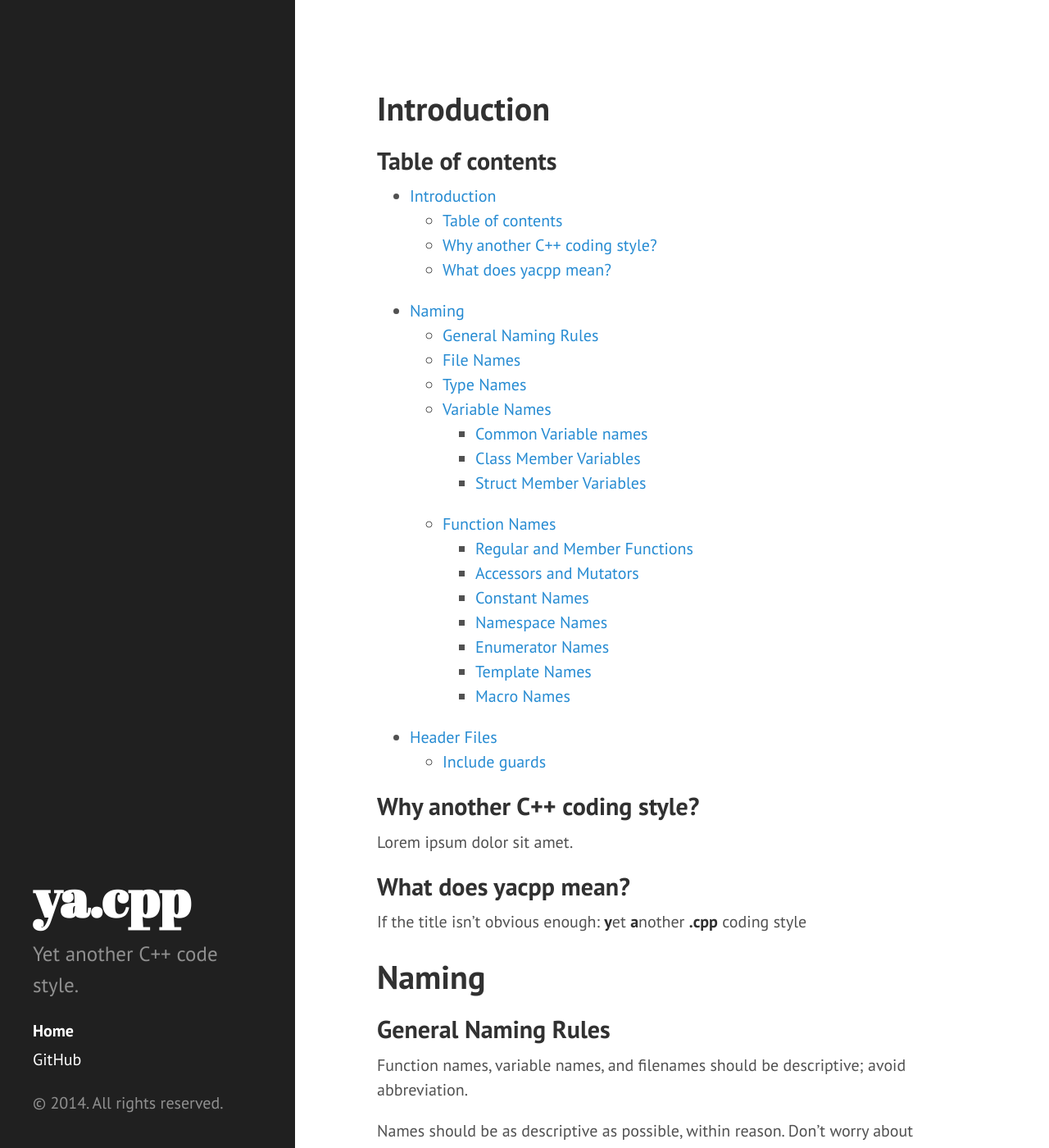
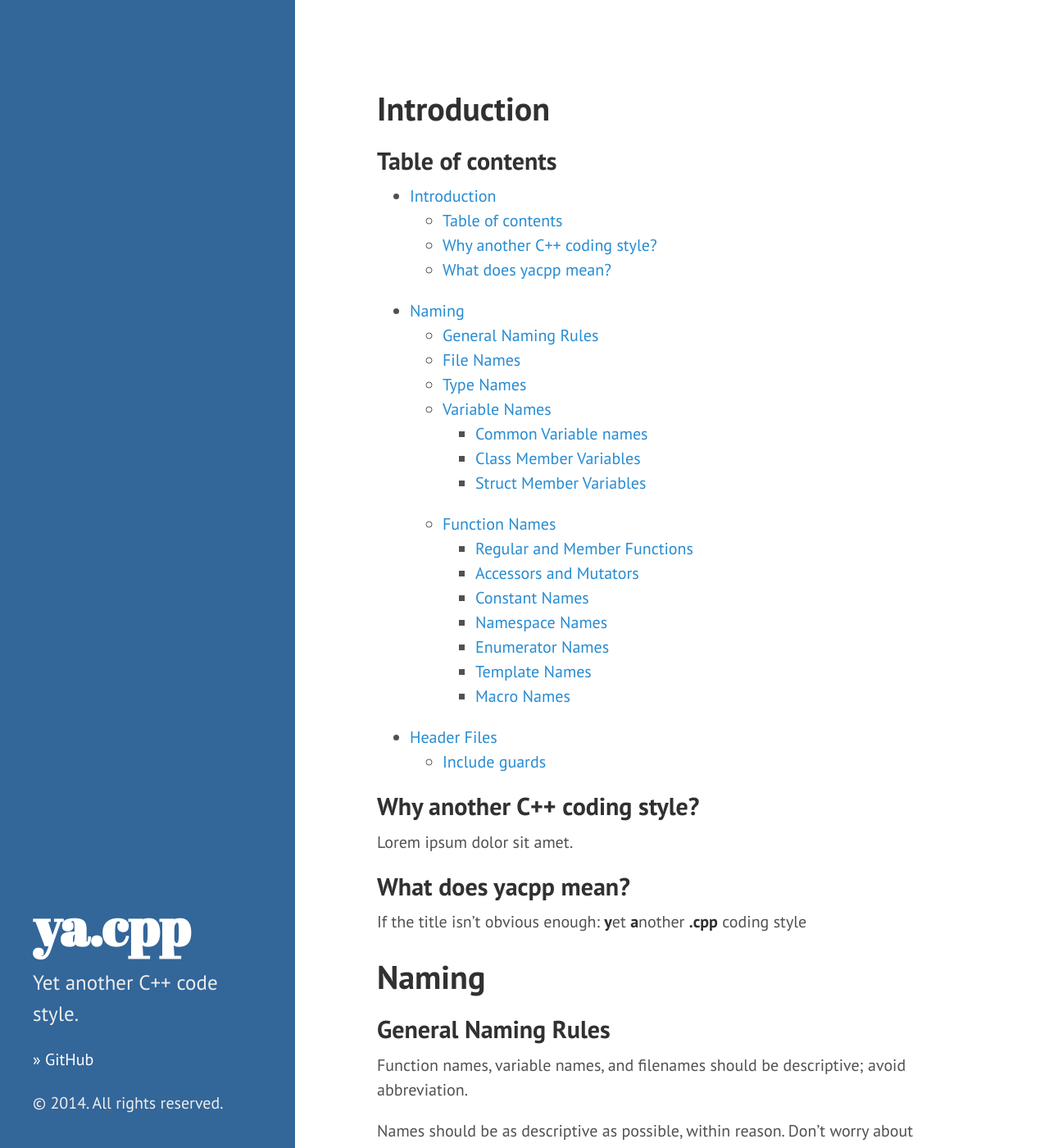
Before and after one commit to atomicptr/ya.cpp, a Jekyll site: the page built from index.html, in a window 1280 px wide and 1400 px high. Shown: the whole window at 82% size. Built offline with Jekyll 4.4.1, drawn with Linux system fonts in a browser that asks for light colours; Markdown is read by kramdown in place of the engine named in the settings.

Commit message:
change theme, make sidebar blue

```diff
--- a/_includes/sidebar.html
+++ b/_includes/sidebar.html
@@ -10,8 +10,6 @@
     </div>
 
     <nav class="sidebar-nav">
-      <a class="sidebar-nav-item{% if page.url == site.baseurl %} active{% endif %}" href="{{ site.baseurl }}">Home</a>
-
       {% comment %}
         The code below dynamically generates a sidebar nav of pages with
         `layout: page` in the front-matter. See readme for usage.
@@ -26,7 +24,7 @@
         {% endif %}
       {% endfor %}
 
-      <a class="sidebar-nav-item" href="{{ site.github.repo }}">GitHub</a>
+      <a class="sidebar-nav-item" href="{{ site.github.repo }}">&raquo; GitHub</a>
     </nav>
 
     <p>&copy; {{ site.time | date: '%Y' }}. All rights reserved.</p>
--- a/public/css/hyde.css
+++ b/public/css/hyde.css
@@ -56,8 +56,8 @@ html {
 .sidebar {
   text-align: center;
   padding: 2rem 1rem;
-  color: rgba(255,255,255,.5);
-  background-color: #202020;
+  color: #EEE; /*rgba(255,255,255,.5);*/
+  background-color: #336699; /*#202020;*/
 }
 @media (min-width: 48em) {
   .sidebar {
```
